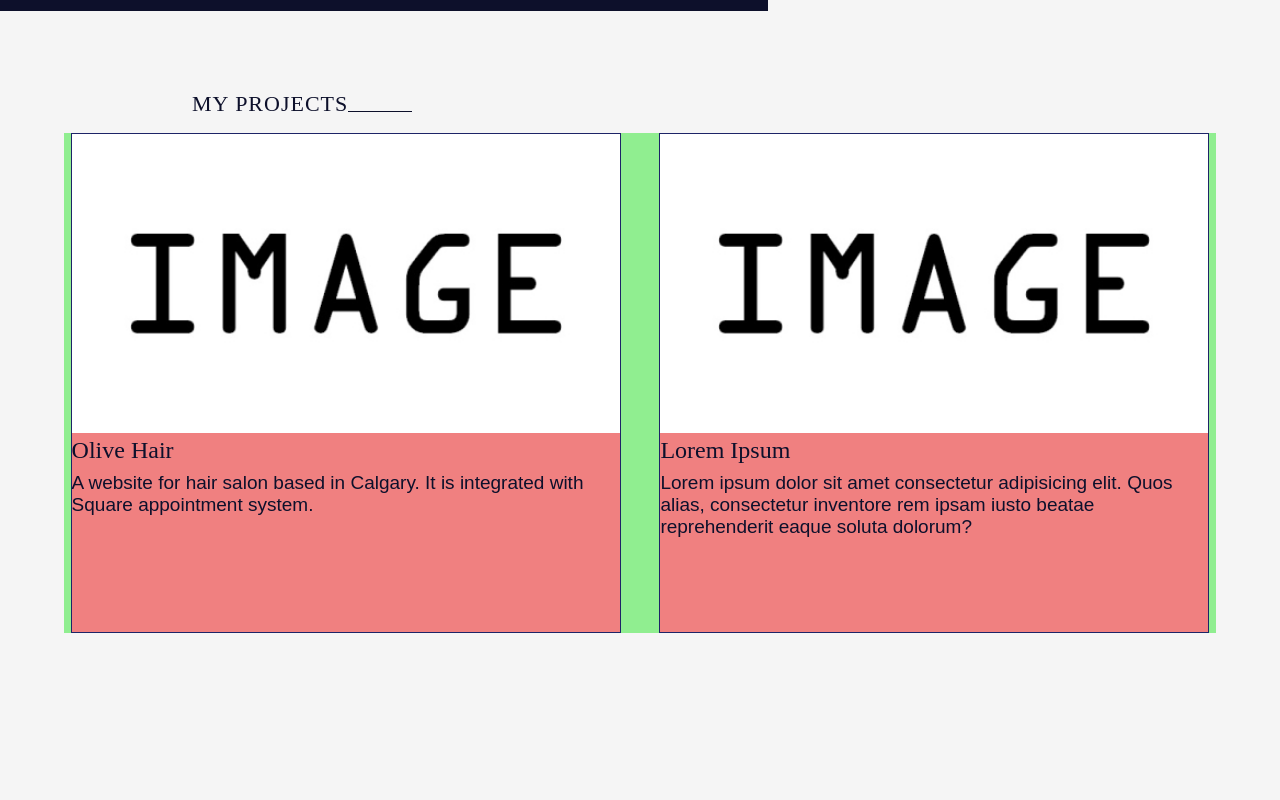
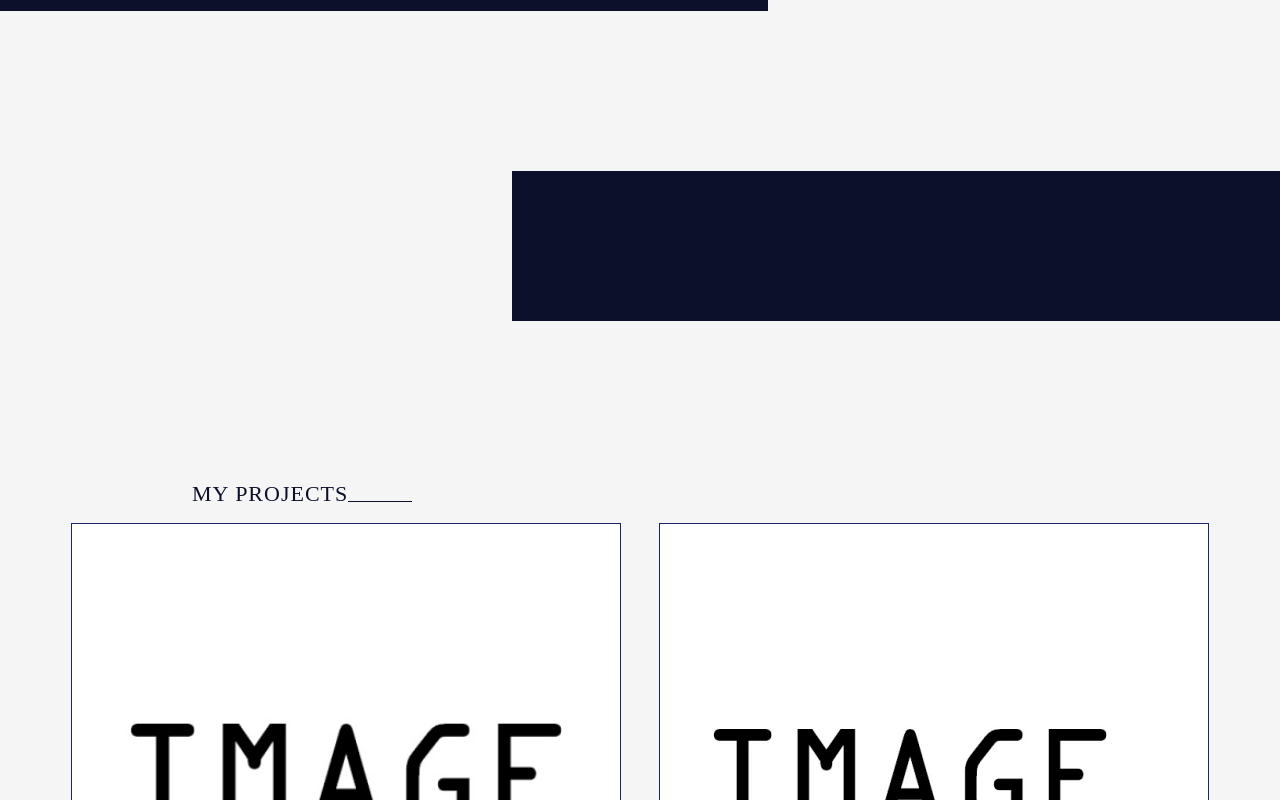
Before and after one commit to moohka/my-portfolio-3.0, a React (Create React App) app: page / in a window 1280 px wide. Shown: the part 620-1420 px from the top of the page. Built offline with nearby package versions, Linux system fonts and the light colour scheme; a web font is replaced by a local one.

Commit message:
project hover effect

```diff
--- a/src/components/mains/Contact.jsx
+++ b/src/components/mains/Contact.jsx
@@ -9,6 +9,26 @@ const Contact = () => {
     <div className="main" id="contact" ref={navRefs[2]}>
       <h1 className="main-title">Contact</h1>
 
+      <div className="contact-info">
+        <a
+          className="contact-item"
+          href="https://www.github.com"
+          target="_blank"
+          rel="noreferrer"
+        >
+          GitHub
+        </a>
+
+        <a
+          className="contact-item"
+          href="https://www.github.com"
+          target="_blank"
+          rel="noreferrer"
+        >
+          GitHub
+        </a>
+      </div>
+
       <ContactForm />
     </div>
   );
--- a/src/components/mains/Home.jsx
+++ b/src/components/mains/Home.jsx
@@ -13,7 +13,9 @@ const Home = () => {
         </p>
       </div>
 
-      <div className="effect-div"></div>
+      <div className="intro-box" id="left-box"></div>
+
+      <div className="intro-box" id="right-box"></div>
 
       <Projects />
     </div>
--- a/src/components/subs/Projects.jsx
+++ b/src/components/subs/Projects.jsx
@@ -1,18 +1,50 @@
+import { useRef, useEffect } from "react";
 import image from "../../visuals/image.jpg";
 
 const Projects = () => {
+  //project hover effect
+  const firstRef = useRef();
+
+  useEffect(() => {
+    console.log("check");
+  }, [firstRef]);
+
+  //use async/await
+  function showDetail(theRef) {
+    theRef.current.classList.toggle("hovered");
+    console.log(theRef.current.classList);
+    console.log("enter");
+  }
+
+  function hideDetail(theRef) {
+    theRef.current.classList.toggle("hovered");
+    console.log("leave");
+  }
+
   return (
     <div className="sub" id="projects">
       <h2 className="project-sub-title">My Projects</h2>
 
       <div className="project-container">
         <div className="project-div">
-          <img className="project-thumbnail" alt="thumbnail" src={image}></img>
-          <h2 className="project-title">Olive Hair</h2>
-          <p className="project-detail">
-            A website for hair salon based in Calgary. It is integrated with
-            Square appointment system.
-          </p>
+          <div
+            className="project-detail"
+            onMouseEnter={() => {
+              console.log("??");
+              showDetail(firstRef);
+            }}
+            onMouseLeave={() => {
+              hideDetail(firstRef);
+              console.log("??");
+            }}
+            ref={firstRef}
+          >
+            <h2 className="project-h">Olive Hair</h2>
+            <p className="project-p">
+              A website for hair salon based in Calgary. It is integrated with
+              Square appointment system for better UX.
+            </p>
+          </div>
         </div>
 
         <div className="project-div">
--- a/src/styles/scss/_Home.scss
+++ b/src/styles/scss/_Home.scss
@@ -20,10 +20,14 @@
     }
   }
 
-  & .effect-div {
+  & .intro-box {
     width: 60vw;
     height: 150px;
     background-color: $color-black;
-    margin-bottom: 10vh;
+    margin-bottom: 20vh;
+
+    &#right-box {
+      margin-left: auto;
+    }
   }
 } //end of home
--- a/src/styles/scss/_Projects.scss
+++ b/src/styles/scss/_Projects.scss
@@ -12,40 +12,47 @@
 
   & .project-container {
     display: flex;
-    // grid-template-columns: repeat(auto-fit, minmax(0, 550px));
     justify-content: space-evenly;
     gap: 5vh 2vw;
     width: 90vw;
     margin: auto;
-    //dev
-    background-color: lightgreen;
 
     @include tablet {
       flex-flow: wrap;
     }
   }
 
+  //each project display
   & .project-div {
     border: 1px solid $color-main;
     width: 550px;
     height: 500px;
     margin: auto;
-    //dev
-    background-color: lightcoral;
+    background-image: url(../visuals/image.jpg);
+    background-position: center;
+    background-size: cover;
 
-    & .project-thumbnail {
+    & .project-detail {
+      visibility: hidden;
+      opacity: 0;
       width: 100%;
       height: 60%;
       object-fit: cover;
-    }
+      transition: all 0.5s ease 2s;
 
-    & .project-title {
+      & .project-h {
         font-weight: 100;
       }
 
-    & .project-detail {
+      & .project-p {
         font-family: sans-serif;
         font-size: $font-size-medium;
       }
+
+      &.hovered {
+        visibility: visible;
+        opacity: 1;
       }
-} //end of projects
+    }
+  } //end of project-div
+}
--- a/src/styles/style.css
+++ b/src/styles/style.css
@@ -301,11 +301,14 @@ footer #copyright-div .footer-copyright {
   text-align: center;
   line-height: 2rem;
 }
-#home .effect-div {
+#home .intro-box {
   width: 60vw;
   height: 150px;
   background-color: #0d102b;
-  margin-bottom: 10vh;
+  margin-bottom: 20vh;
+}
+#home .intro-box#right-box {
+  margin-left: auto;
 }
 
 nav {
@@ -396,7 +399,6 @@ nav.navdown {
   gap: 5vh 2vw;
   width: 90vw;
   margin: auto;
-  background-color: lightgreen;
 }
 @media only screen and (max-width: 780px) {
   #projects .project-container {
@@ -408,20 +410,29 @@ nav.navdown {
   width: 550px;
   height: 500px;
   margin: auto;
-  background-color: lightcoral;
+  background-image: url(../visuals/image.jpg);
+  background-position: center;
+  background-size: cover;
 }
-#projects .project-div .project-thumbnail {
+#projects .project-div .project-detail {
+  visibility: hidden;
+  opacity: 0;
   width: 100%;
   height: 60%;
   -o-object-fit: cover;
      object-fit: cover;
+  transition: all 0.5s ease 2s;
 }
-#projects .project-div .project-title {
+#projects .project-div .project-detail .project-h {
   font-weight: 100;
 }
-#projects .project-div .project-detail {
+#projects .project-div .project-detail .project-p {
   font-family: sans-serif;
   font-size: calc(15px + 0.5vmin);
+}
+#projects .project-div .project-detail.hovered {
+  visibility: visible;
+  opacity: 1;
 }
 
 #skills .skill-title {
```
Also changed, not shown: 1 other file (tests, documents, lock files or other folders). Lines whose indentation alone changed are shown as unchanged.
